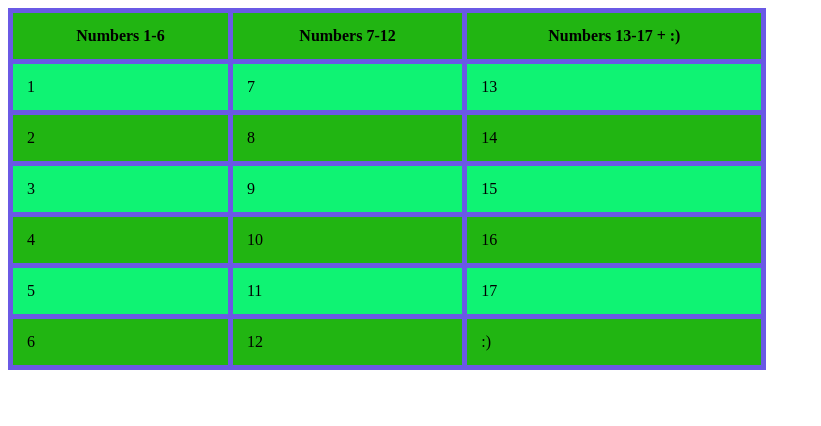
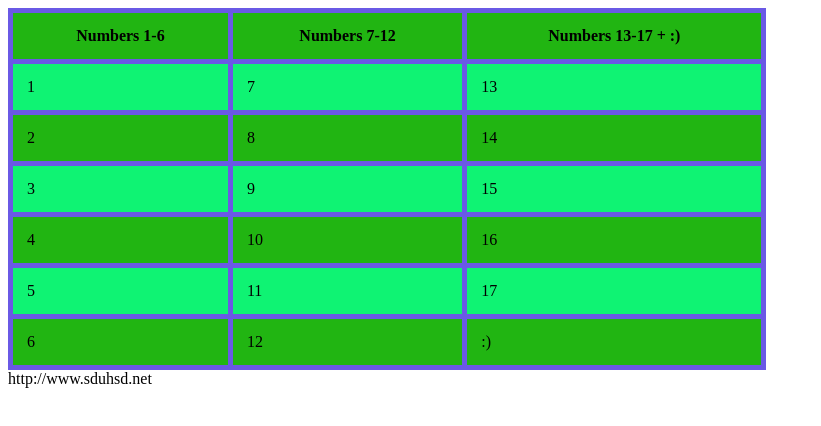
Before and after one commit to faktorb0619/faktorb0619.github.io, a plain HTML site: page index.html in a window 1280 px wide. Shown: the whole page, without its empty margins (0-821 px from the left). Drawn offline with Linux system fonts and the light colour scheme.

Commit message:
Update index.html

```diff
--- a/index.html
+++ b/index.html
@@ -68,3 +68,5 @@
 
 </body>
 </html>
+
+http://www.sduhsd.net
```
